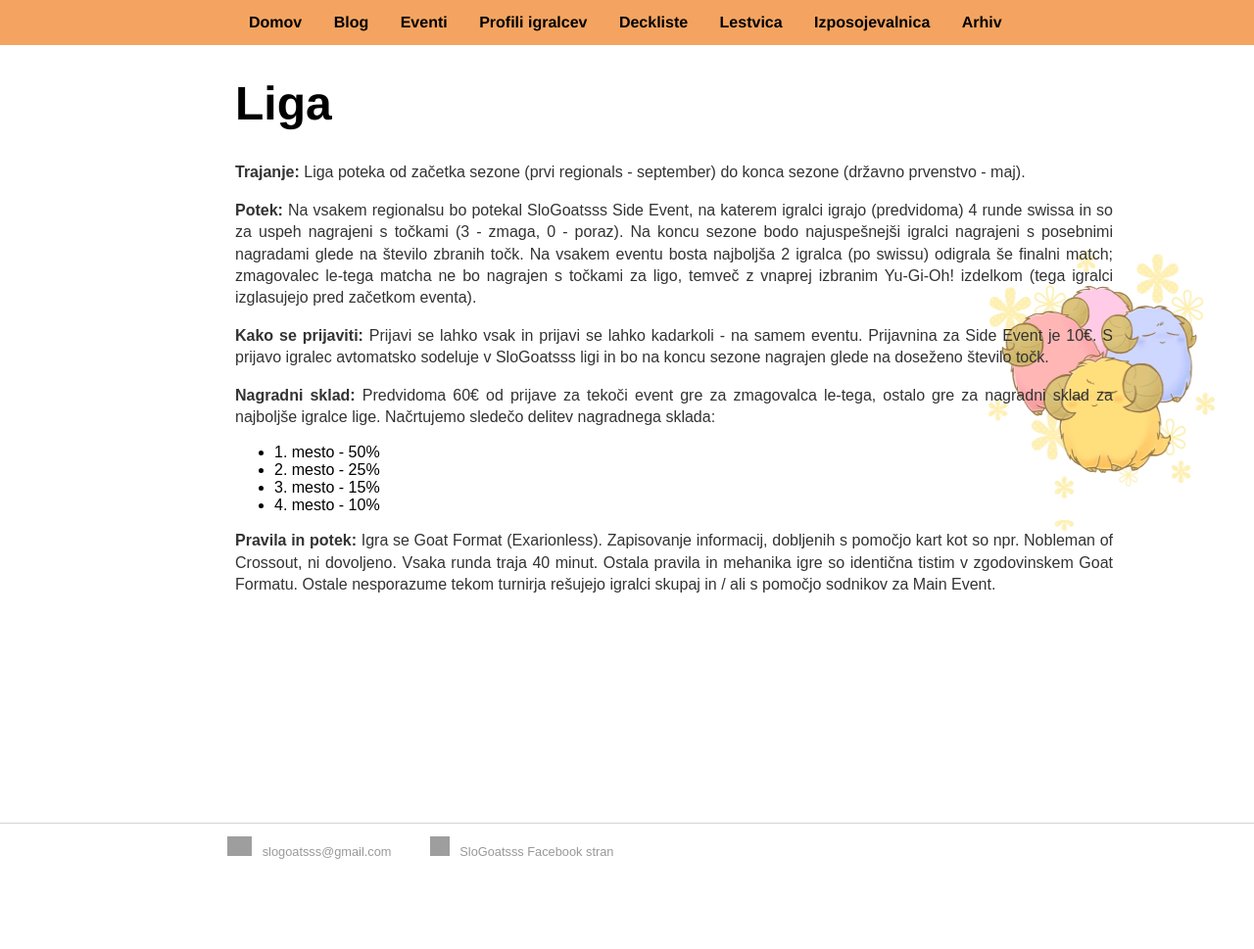
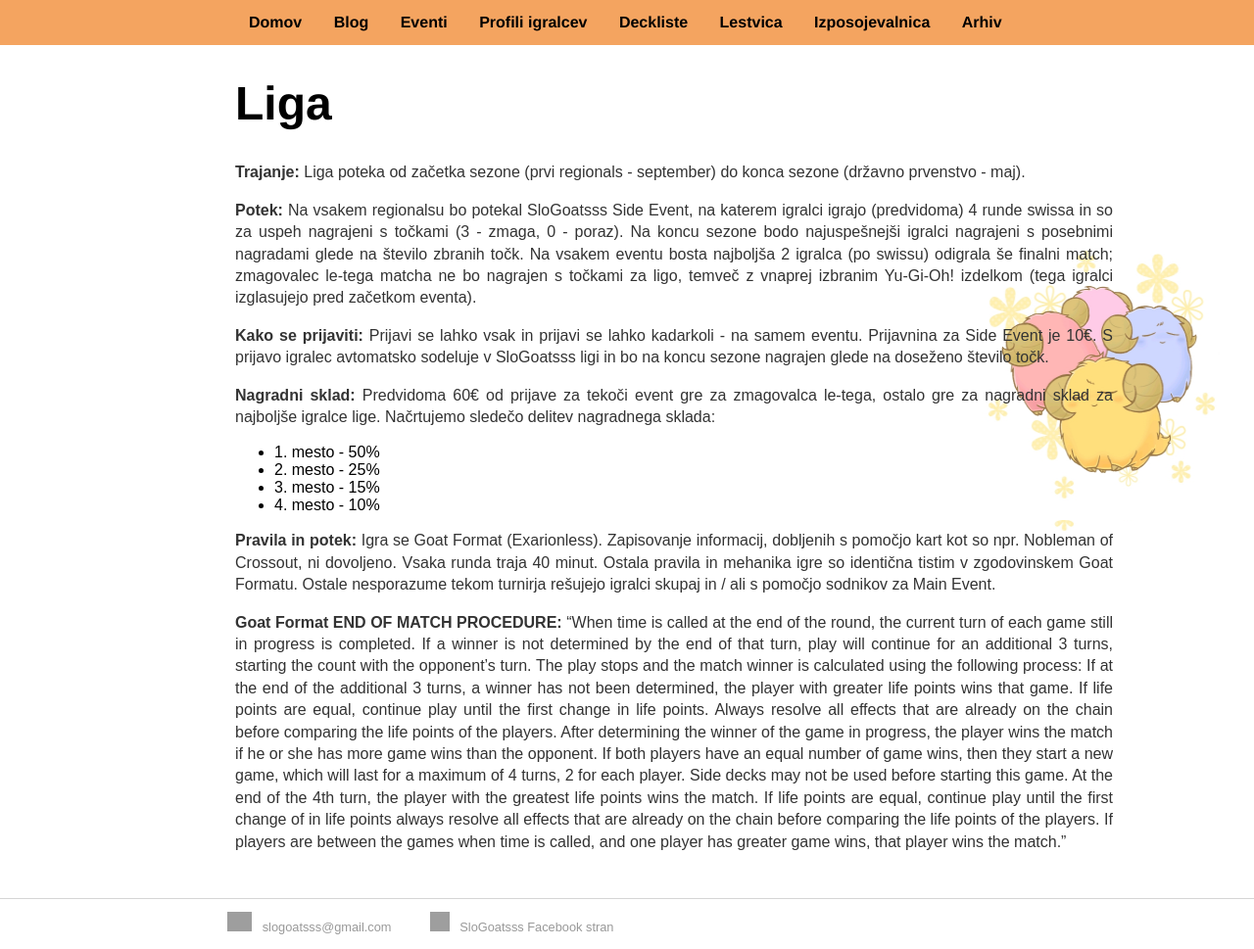
Before and after one commit to slogoatsss/slogoatsss.github.io, a Jekyll site: the page built from liga/index.html, in a window 1280 px wide. Shown: the whole page at 98% size. Built offline with Jekyll 4.4.1, drawn with Linux system fonts in a browser that asks for light colours; nearby versions of some CDN libraries; library files that are not in the unit come from our copies; before the commit the page ends 900 px from its top, so only the background shows below that; grey boxes are pictures that could not be loaded.

Commit message:
Update index.html

```diff
--- a/liga/index.html
+++ b/liga/index.html
@@ -35,4 +35,19 @@ title: Liga
 	Crossout, ni dovoljeno. Vsaka runda traja 40 minut. Ostala pravila in mehanika igre so identična tistim v
 	zgodovinskem Goat Formatu. Ostale nesporazume tekom turnirja rešujejo igralci skupaj in / ali s pomočjo sodnikov za Main Event.
 </p>
+	<p><b>Goat Format END OF MATCH PROCEDURE:</b>
+		“When time is called at the end of the round, the current turn of each game still in progress is completed. If a winner is not determined by the end of that turn, play will continue for an additional 3 turns, starting the count with the opponent’s turn. The play stops and the match winner is calculated using the following process:
+
+
+
+If at the end of the additional 3 turns, a winner has not been determined, the player with greater life points wins that game. If life points are equal, continue play until the first change in life points. Always resolve all effects that are already on the chain before comparing the life points of the players.
+
+
+
+After determining the winner of the game in progress, the player wins the match if he or she has more game wins than the opponent. If both players have an equal number of game wins, then they start a new game, which will last for a maximum of 4 turns, 2 for each player. Side decks may not be used before starting this game. At the end of the 4th turn, the player with the greatest life points wins the match. If life points are equal, continue play until the first change of in life points always resolve all effects that are already on the chain before comparing the life points of the players.
+
+
+
+If players are between the games when time is called, and one player has greater game wins, that player wins the match.”
+	</p>
 </div><!-- /.blurb -->
```
